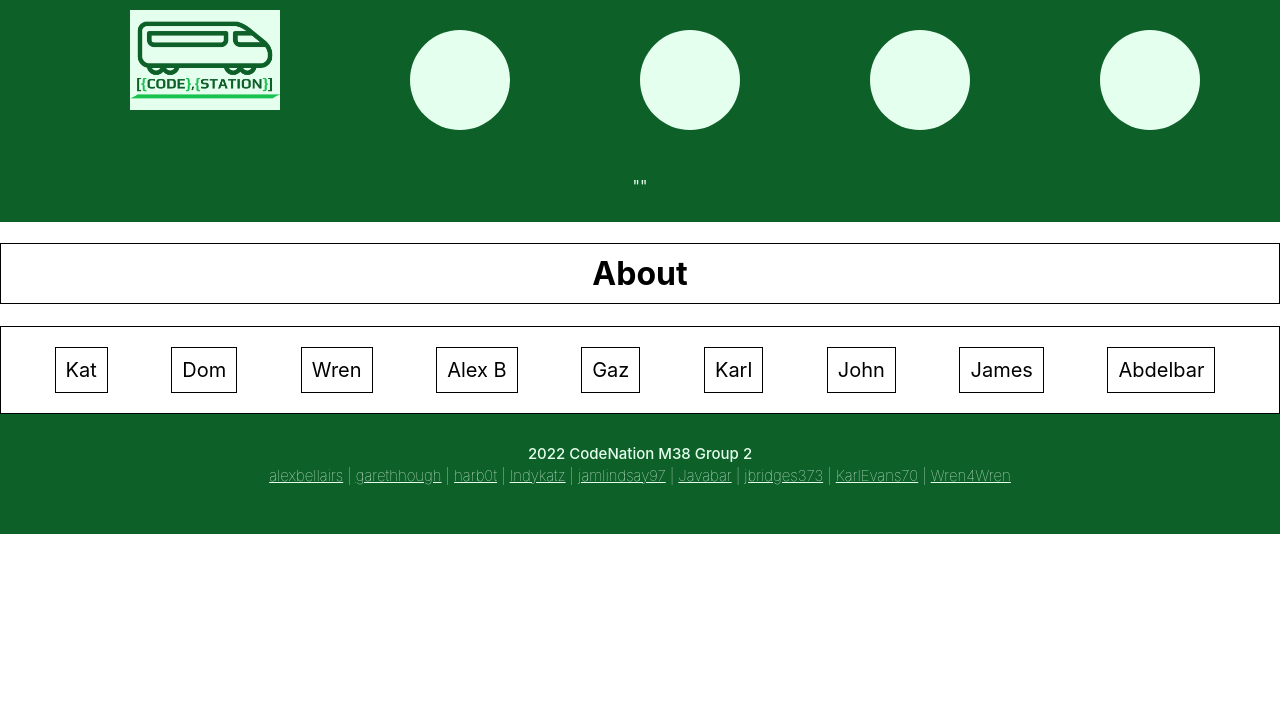
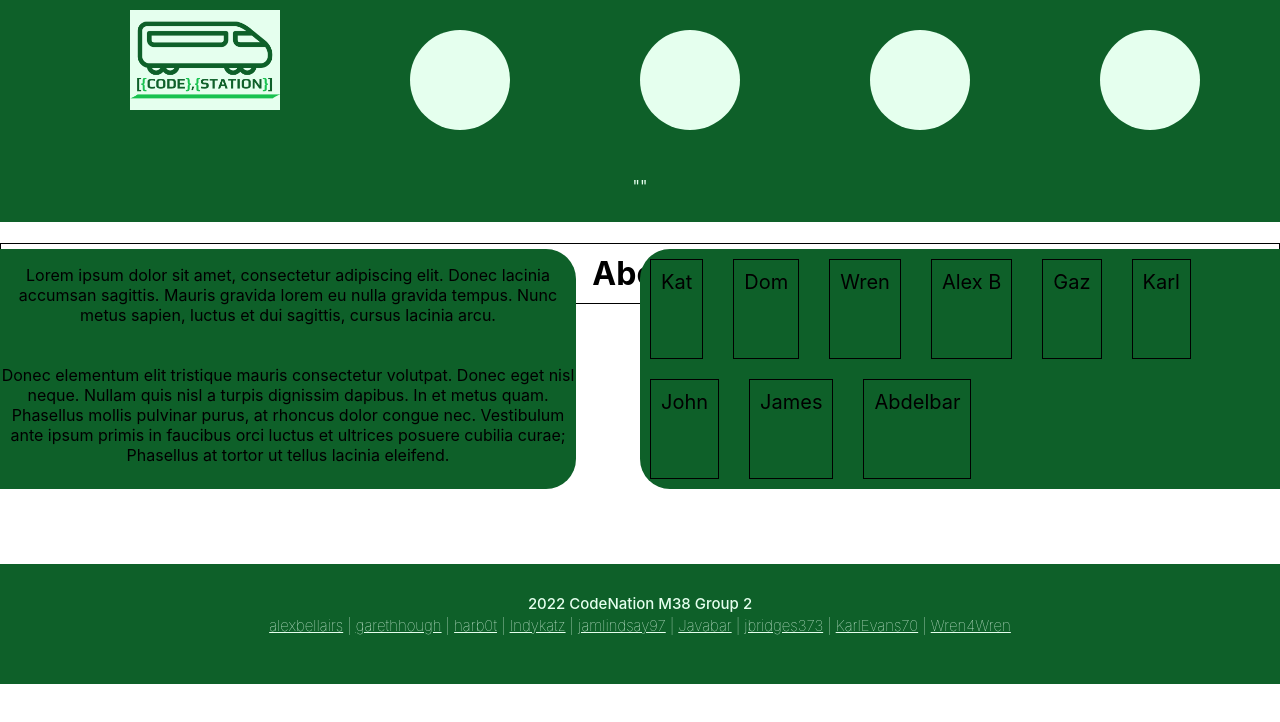
Before and after one commit to alexbellairs/CN-CodeStation-38, a React (Create React App) app: page /about in a window 1280 px wide. Shown: the top 722 px of the page. Built offline with nearby package versions, Linux system fonts and the light colour scheme; no server answers.

Commit message:
css for about.js

```diff
--- a/src/css/about.css
+++ b/src/css/about.css
@@ -1,11 +1,53 @@
+.AppStyles {
+  text-align: center;
+  /* border: solid 1px black; */
+  /* padding: 10px; */
+  width: auto;
+}
+.Header1Styled {
+  margin-bottom: 20px;
+}
+
+.Wrapper {
+  max-width: 1500px;
+  min-width: 330px;
+  display: flex;
+  flex-wrap: wrap;
+  flex-direction: row;
+  justify-content: space-between;
+  margin-bottom: 15em;
+}
+
+.whatIsCodestation {
+  min-height: 30%;
+  width: 45%;
+  position: absolute;
+  left: 0;
+  height: auto;
+  display: flex;
+  flex-wrap: wrap;
+  flex-shrink: auto;
+  flex-direction: row;
+  flex-shrink: auto;
+  top: 249px;
+  background: #0e6029;
+  border-radius: 0px 30px 30px 0px;
+}
+
 .ContentFlexBox {
-  border: solid 1px black;
-  padding: 10px;
-  width: auto;
+  min-height: 30%;
+  width: 50%;
+  position: absolute;
+  right: 0;
+  height: auto;
   display: flex;
-  justify-content: space-evenly;
+  flex-wrap: wrap;
+  flex-shrink: auto;
   flex-direction: row;
-  flex-wrap: wrap;
+  flex-shrink: auto;
+  top: 249px;
+  background: #0e6029;
+  border-radius: 30px 0px 0px 30px;
 }
 
 .ContentItemBox {
--- a/src/pages/about.js
+++ b/src/pages/about.js
@@ -7,9 +7,28 @@ const About = () => {
   return (
     <div className="AppStyles">
       <Quote />
-      <div className="ConentFlexbox">
-        <h1 className="Header1Styled">About</h1>
-        <ContentItem />
+      <h1 className="Header1Styled">About</h1>
+
+      <div className="Wrapper">
+        <div className="whatIsCodestation">
+          <p>
+            Lorem ipsum dolor sit amet, consectetur adipiscing elit. Donec
+            lacinia accumsan sagittis. Mauris gravida lorem eu nulla gravida
+            tempus. Nunc metus sapien, luctus et dui sagittis, cursus lacinia
+            arcu.{" "}
+          </p>
+          <p>
+            Donec elementum elit tristique mauris consectetur volutpat. Donec
+            eget nisl neque. Nullam quis nisl a turpis dignissim dapibus. In et
+            metus quam. Phasellus mollis pulvinar purus, at rhoncus dolor congue
+            nec. Vestibulum ante ipsum primis in faucibus orci luctus et
+            ultrices posuere cubilia curae; Phasellus at tortor ut tellus
+            lacinia eleifend.
+          </p>
+        </div>
+        <div className="ConentFlexbox">
+          <ContentItem />
+        </div>
       </div>
     </div>
   );
```
